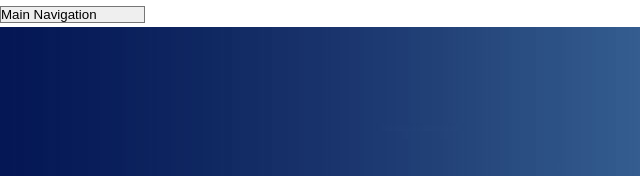
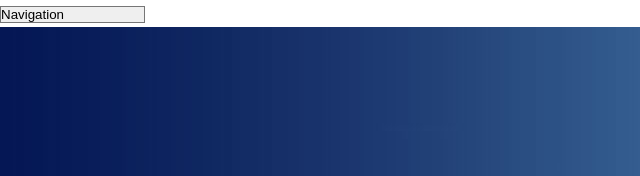
Before and after one commit to Jing-Feng/air-china, a website: page index.html in a window 1280 px wide. Shown: the part 403-579 px from the top of the page, 0-640 px from the left. Drawn offline with nearby package versions, Linux system fonts and the light colour scheme; files that its build step writes are made by us from their sources.

Commit message:
页面100%

```diff
--- a/index.html
+++ b/index.html
@@ -139,26 +139,27 @@
 		<div class="sticky-wrapper">
 			<div class="responsive-nav">
 				<select>
-					<option selected="selected" value="">Main Navigation</option>
+					<option selected="selected" value="">Navigation</option>
 					<option value="index.html">Home</option>
-					<option value="index-ver-2.html">- Homepage 2</option>
-					<option value="index-ver-3.html">- Homepage 3</option>
-					<option value="index-ver-4.html">- Homepage 4</option>
-					<option value="index-flex-content.html">- Flex Content Slider</option>
-					<option value="index-flex-image.html">- Flex Image Slider</option><option value="index-nav-light.html">- Navigation Style 2</option>
-					<option value="index-nav-simple.html">- Navigation Style 3</option>
-					<option value="portfolio-4.html">Portfolio</option>
+					<option value="portfolio-4.html">SPECIAL</option>
 					<option value="portfolio-2.html">- 2 Columns</option>
 					<option value="portfolio-3.html">- 3 Columns</option>
 					<option value="portfolio-4.html">- 4 Columns</option>
-					<option value="portfolio-single.html">- Portfolio Single Page</option><option value="about.html">Pages</option>
+					<option value="portfolio-single.html">- Portfolio Single Page</option>
+					<option value="about.html">SERVICES</option>
 					<option value="shop-sidebar.html">- Shop</option>
 					<option value="shop-sidebar.html">-- Shop Sidebar</option>
 					<option value="shop-3-col.html">-- Shop 3 Columns</option>
 					<option value="shop-4-col.html">-- Shop 4 Columns</option>
 					<option value="product-page.html">-- Product Page</option>
 					<option value="product-page-sidebar.html">-- Product Page Sidebar</option>
-
+					<option value="about.html">TOPBOUNDS</option>
+					<option value="shop-sidebar.html">- Shop</option>
+					<option value="shop-sidebar.html">-- Shop Sidebar</option>
+					<option value="shop-3-col.html">-- Shop 3 Columns</option>
+					<option value="shop-4-col.html">-- Shop 4 Columns</option>
+					<option value="product-page.html">-- Product Page</option>
+					<option value="product-page-sidebar.html">-- Product Page Sidebar</option>
 				</select>
 			</div>
 		</div>
```
Also changed, not shown: booking.html (+1 -1 lines), offers.html (+1 -1 lines).
